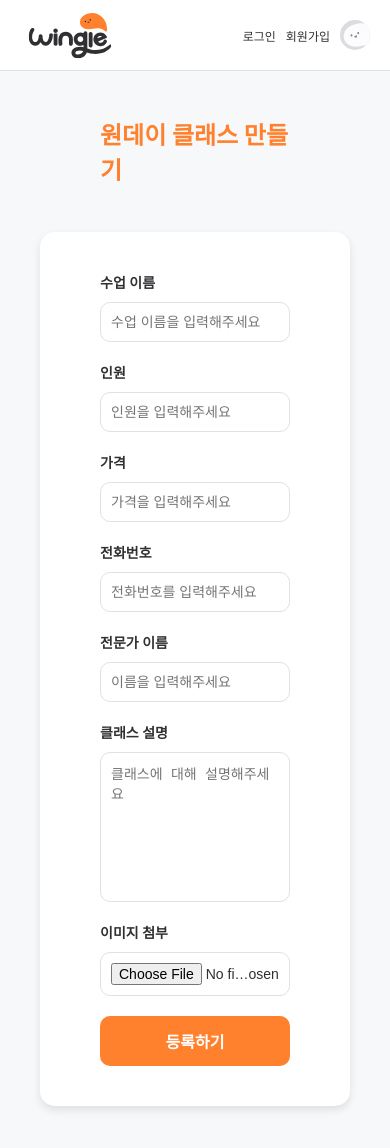
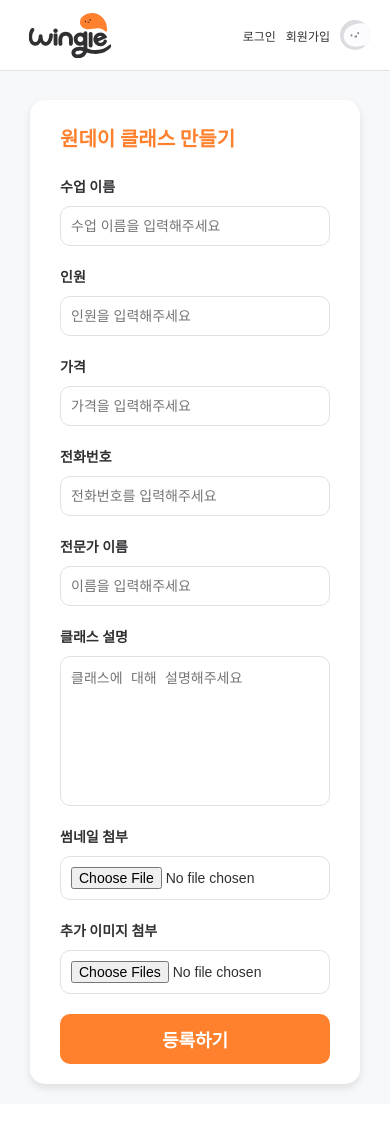
Before and after one commit to sehee-xx/Wingle, a Next.js app: page /createClass in a window 390 px wide. Shown: the top 1148 px of the page. After the commit the page ends 1104 px from the top, so only its background shows below. Built offline with nearby package versions, Linux system fonts and the light colour scheme.

Commit message:
Modify: createClass 데스크탑, 테블릿, 모바일 반응형

```diff
--- a/src/app/createClass/page.tsx
+++ b/src/app/createClass/page.tsx
@@ -15,8 +15,8 @@ const CreateClass = () => {
     <>
       <Header />
       <MakeClassWrapper>
-        <Title>원데이 클래스 만들기</Title>
         <FormWrapper>
+          <Title>원데이 클래스 만들기</Title>
           <InfoGroup>
             <SubLabel>수업 이름</SubLabel>
             <InfoInput placeholder="수업 이름을 입력해주세요" />
@@ -42,8 +42,12 @@ const CreateClass = () => {
             <InfoTextarea placeholder="클래스에 대해 설명해주세요" />
           </InfoGroup>
           <InfoGroup>
-            <SubLabel>이미지 첨부</SubLabel>
+            <SubLabel>썸네일 첨부</SubLabel>
             <ImageUploadInput type="file" accept="image/*" />
+          </InfoGroup>
+          <InfoGroup>
+            <SubLabel>추가 이미지 첨부</SubLabel>
+            <MultipleImagesUploadInput type="file" accept="image/*" multiple />
           </InfoGroup>
           <SubmitButton onClick={handleRegistClick}>등록하기</SubmitButton>
         </FormWrapper>
@@ -62,13 +66,29 @@ const MakeClassWrapper = styled.div`
   align-items: center;
   background-color: #f7f8f9;
   min-height: 100vh;
+
+  @media (max-width: 1024px) {
+    padding: 50px 0px;
+  }
+
+  @media (max-width: 480px) {
+    padding-top: 50px;
+    padding-left: 60px;
+    padding-right: 60px;
+    padding-bottom: 20px;
+  }
 `;
 
 const Title = styled.h1`
-  font-size: 24px;
+  font-size: 26px;
   font-weight: 700;
   color: #ff812e;
-  padding-bottom: 30px;
+  padding-bottom: 20px;
+
+  @media (max-width: 480px) {
+    font-size: 20px;
+    padding-bottom: 10px;
+  }
 `;
 
 const FormWrapper = styled.div`
@@ -78,6 +98,19 @@ const FormWrapper = styled.div`
   padding: 40px 60px;
   width: 100%;
   max-width: 600px;
+
+  @media (max-width: 1024px) {
+    max-width: 800px;
+  }
+
+  @media (max-width: 768px) {
+    max-width: 580px;
+    padding: 30px 60px;
+  }
+
+  @media (max-width: 480px) {
+    padding: 10px 30px;
+  }
 `;
 
 const InfoGroup = styled.div`
@@ -88,15 +121,19 @@ const InfoGroup = styled.div`
 `;
 
 const SubLabel = styled.label`
-  font-size: 14px;
+  font-size: 16px;
   font-weight: 600;
   color: #303033;
+
+  @media (max-width: 768px) {
+    font-size: 14px;
+  }
 `;
 
 const InfoInput = styled.input`
-  font-size: 14px;
+  font-size: 15px;
   color: #303033;
-  height: 40px;
+  height: 50px;
   border-radius: 10px;
   border: 1px solid #e1e1e3;
   padding: 0px 10px;
@@ -105,6 +142,11 @@ const InfoInput = styled.input`
 
   &:focus {
     border: 1px solid #ff812e;
+  }
+
+  @media (max-width: 480px) {
+    height: 40px;
+    font-size: 14px;
   }
 `;
 
@@ -138,13 +180,27 @@ const ImageUploadInput = styled.input`
   }
 `;
 
+const MultipleImagesUploadInput = styled.input`
+  font-size: 14px;
+  color: #303033;
+  border-radius: 10px;
+  border: 1px solid #e1e1e3;
+  padding: 10px;
+  box-sizing: border-box;
+  transition: border 0.3s;
+
+  &:focus {
+    border: 1px solid #ff812e;
+  }
+`;
+
 const SubmitButton = styled.button`
   width: 100%;
   height: 50px;
   background-color: #ff812e;
   color: #ffffff;
-  font-size: 16px;
-  font-weight: 600;
+  font-size: 18px;
+  font-weight: 700;
   border: none;
   border-radius: 10px;
   cursor: pointer;
@@ -153,4 +209,8 @@ const SubmitButton = styled.button`
   &:hover {
     background-color: #e66f1e;
   }
+
+  @media (max-width: 768px) {
+    margin-bottom: 10px;
+  }
 `;
```
